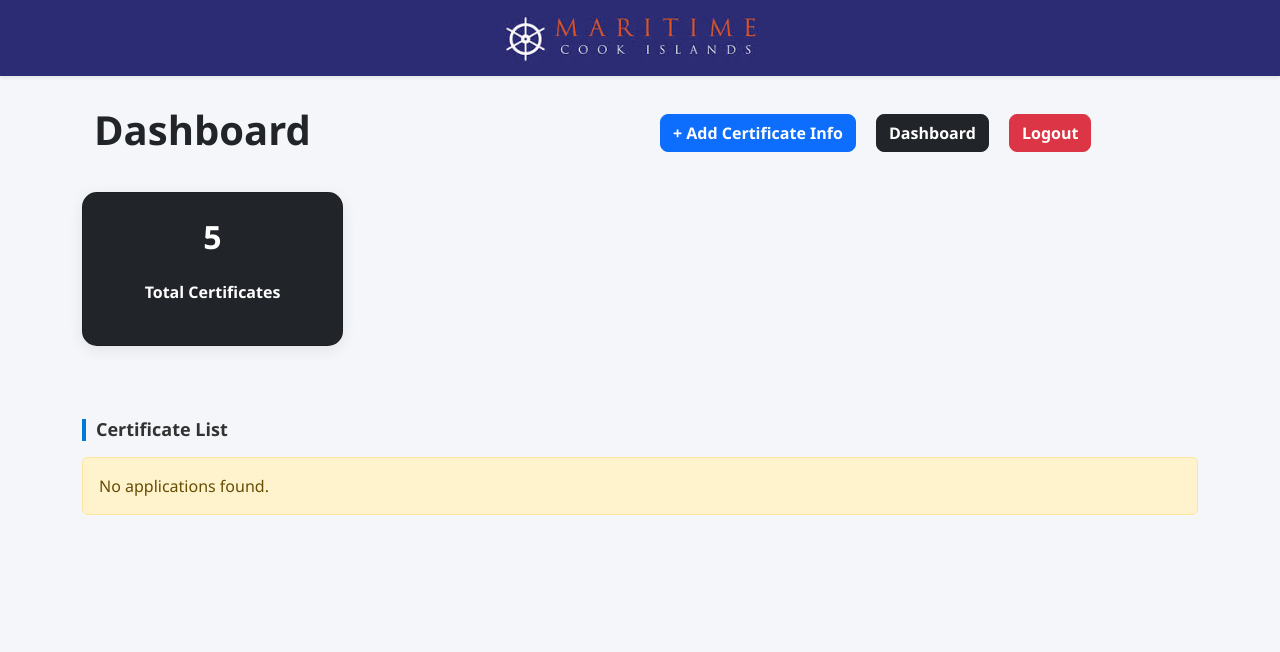
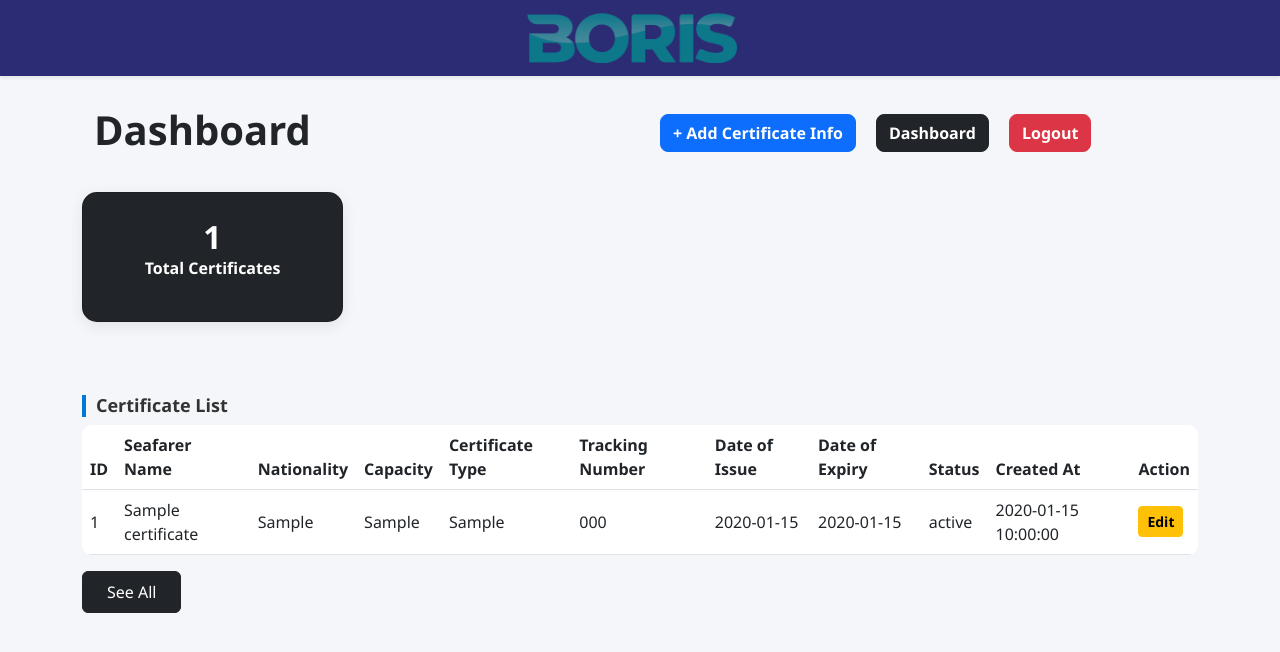
Before and after one commit to fardin-ahmed-shawon/Bahamas, a PHP site: page /test/admin/index.php in a window 1280 px wide. Shown: the top 652 px of the page. Run offline with PHP 8.4, Linux system fonts and the light colour scheme; the visitor is signed in with stand-in values (Sample User, id 1); tables that the repository leaves empty hold one stand-in row (values such as "Sample post").

Commit message:
up to date

```diff
--- a/admin/certificate_info_store.php
+++ b/admin/certificate_info_store.php
@@ -30,7 +30,7 @@ if ($_SERVER['REQUEST_METHOD'] === 'POST') {
 
     if ($stmt->execute()) {
         echo "<div style='max-width:600px;margin:50px auto;padding:20px;background:#d4edda;color:#155724;border-radius:10px;'>
-                Application submitted successfully!<br>
+                Information submitted successfully!<br>
                 Your Tracking Number: <strong>{$tracking_number}</strong>
                 <a href='index.php' style='display:inline-block;margin-top:10px;color:#155724;text-decoration:underline;'>Go To Dashboard</a>
               </div>";
--- a/admin/header.php
+++ b/admin/header.php
@@ -11,7 +11,7 @@ if (!isset($_SESSION['user_id'])) {
 <head>
     <meta charset="UTF-8">
     <meta name="viewport" content="width=device-width, initial-scale=1.0">
-    <title>Maritimes Admin</title>
+    <title>Bahamas Admin</title>
     <!-- Bootstrap 5 CDN -->
     <link href="https://cdn.jsdelivr.net/npm/bootstrap@5.3.0/dist/css/bootstrap.min.css" rel="stylesheet">
     <style>
--- a/admin/index.php
+++ b/admin/index.php
@@ -1,7 +1,19 @@
 <?php
 $page_title = "Dashboard";
 require 'header.php';
+
+// Fetch certificates
+$certificates = [];
+$sql = "SELECT * FROM certificates ORDER BY created_at DESC LIMIT 20";
+$result = $conn->query($sql);
+if ($result && $result->num_rows > 0) {
+    $certificates = $result->fetch_all(MYSQLI_ASSOC);
+}
+
+// Stats
+$totalCertificates = count($certificates);
 ?>
+
 <!-------------------------->
 <!-----START MAIN AREA------>
 <!-------------------------->
@@ -10,8 +22,7 @@ require 'header.php';
     <div class="col-md-6 col-lg-3">
         <div class="card card-stats text-center bg-dark">
             <div class="card-body">
-                    <h2 class="text-white">5</h2>
-                    <br>
+                <h2 class="text-white"><?= $totalCertificates ?></h2>
                 <p class="text-white"><b>Total Certificates</b></p>
             </div>
         </div>
@@ -26,37 +37,43 @@ require 'header.php';
             <thead>
                 <tr>
                     <th>ID</th>
-                        <th>Full Name</th>
-                        <th>Date of Birth</th>
-                        <th>Email</th>
-                        <th>Document Serial</th>
+                    <th>Seafarer Name</th>
+                    <th>Nationality</th>
+                    <th>Capacity</th>
+                    <th>Certificate Type</th>
+                    <th>Tracking Number</th>
+                    <th>Date of Issue</th>
+                    <th>Date of Expiry</th>
+                    <th>Status</th>
                     <th>Created At</th>
                     <th>Action</th>
                 </tr>
             </thead>
             <tbody>
-                    <?php foreach ($applications as $app): ?>
+                <?php foreach ($certificates as $cert): ?>
                 <tr>
-                        <td><?= $app['id'] ?></td>
-                        <td><?= htmlspecialchars($app['first_name']." ".$app['middle_name']." ".$app['surname']) ?></td>
-                        <td><?= $app['date_of_birth'] ?></td>
-                        <td><?= htmlspecialchars($app['email']) ?></td>
-                        <td><?= htmlspecialchars($app['document_serial']) ?></td>
-                        <td><?= $app['created_at'] ?></td>
+                    <td><?= $cert['id'] ?></td>
+                    <td><?= htmlspecialchars($cert['seafarer_name']) ?></td>
+                    <td><?= htmlspecialchars($cert['nationality']) ?></td>
+                    <td><?= htmlspecialchars($cert['capacity']) ?></td>
+                    <td><?= htmlspecialchars($cert['certificate_type']) ?></td>
+                    <td><?= htmlspecialchars($cert['tracking_number']) ?></td>
+                    <td><?= $cert['date_of_issue'] ?></td>
+                    <td><?= $cert['date_of_expiry'] ?></td>
+                    <td><?= htmlspecialchars($cert['certificate_status']) ?></td>
+                    <td><?= $cert['created_at'] ?></td>
                     <td>
-                            <a href="view_application.php?id=<?= $app['id'] ?>" class="btn btn-sm btn-dark text-white"><b>Details</b></a>
-                            <a href="edit_application.php?id=<?= $app['id'] ?>" class="btn btn-sm btn-warning"><b>Edit</b></a>
+                        <a href="edit_certificate.php?id=<?= $cert['id'] ?>" class="btn btn-sm btn-warning"><b>Edit</b></a>
                     </td>
                 </tr>
                 <?php endforeach; ?>
             </tbody>
         </table>
     </div>
-        <a href="application_list.php" class="btn btn-dark px-4 py-2">See All</a>
+    <a href="certificate_list.php" class="btn btn-dark px-4 py-2">See All</a>
 <?php else: ?>
-        <div class="alert alert-warning mt-3">No applications found.</div>
+    <div class="alert alert-warning mt-3">No certificates found.</div>
 <?php endif; ?>
-
 
 <!-------------------------->
 <!----- END MAIN AREA------>
--- a/admin/nav.php
+++ b/admin/nav.php
@@ -1,7 +1,7 @@
 <nav class="navbar navbar-light shadow-sm">
     <div class="container d-flex justify-content-center">
       <a class="navbar-brand text-white fw-bold" href="index.php">
-        <img src="../img/download.png" alt="logo">
+        <img src="../img/boris-logo.png" alt="logo">
       </a>
     </div>
 </nav>
```
Also changed, not shown: admin/create-certificate_info.php (+6 -6 lines). Lines whose indentation alone changed are shown as unchanged.
